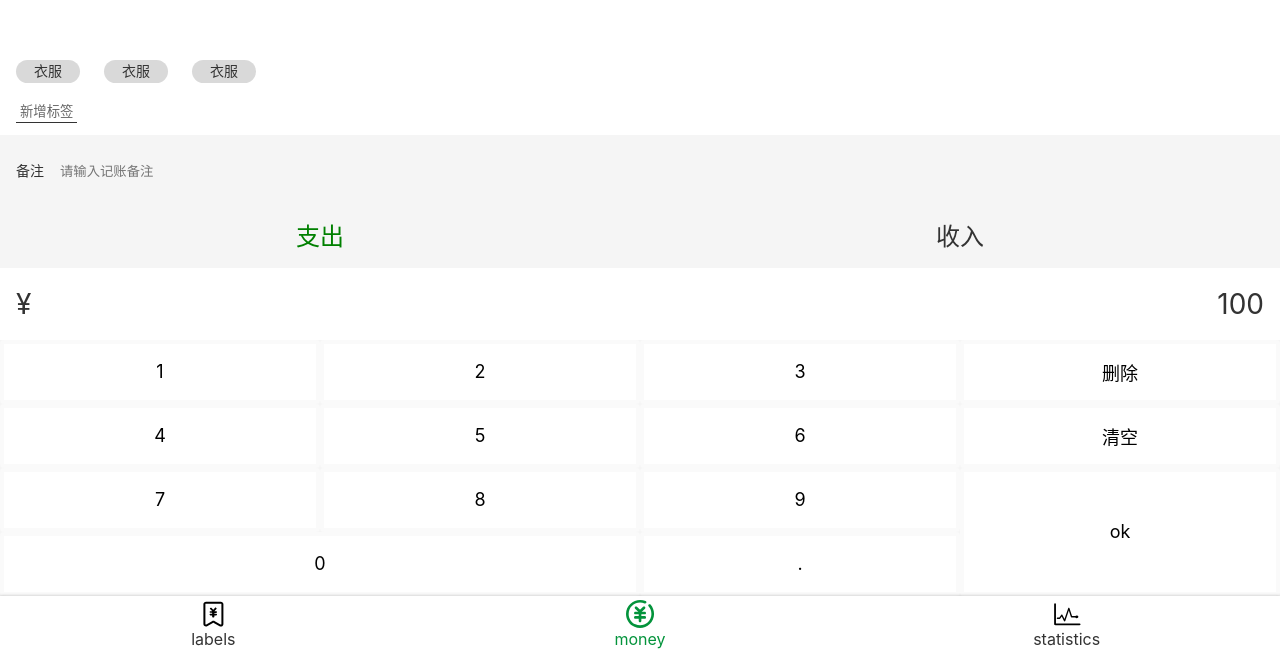
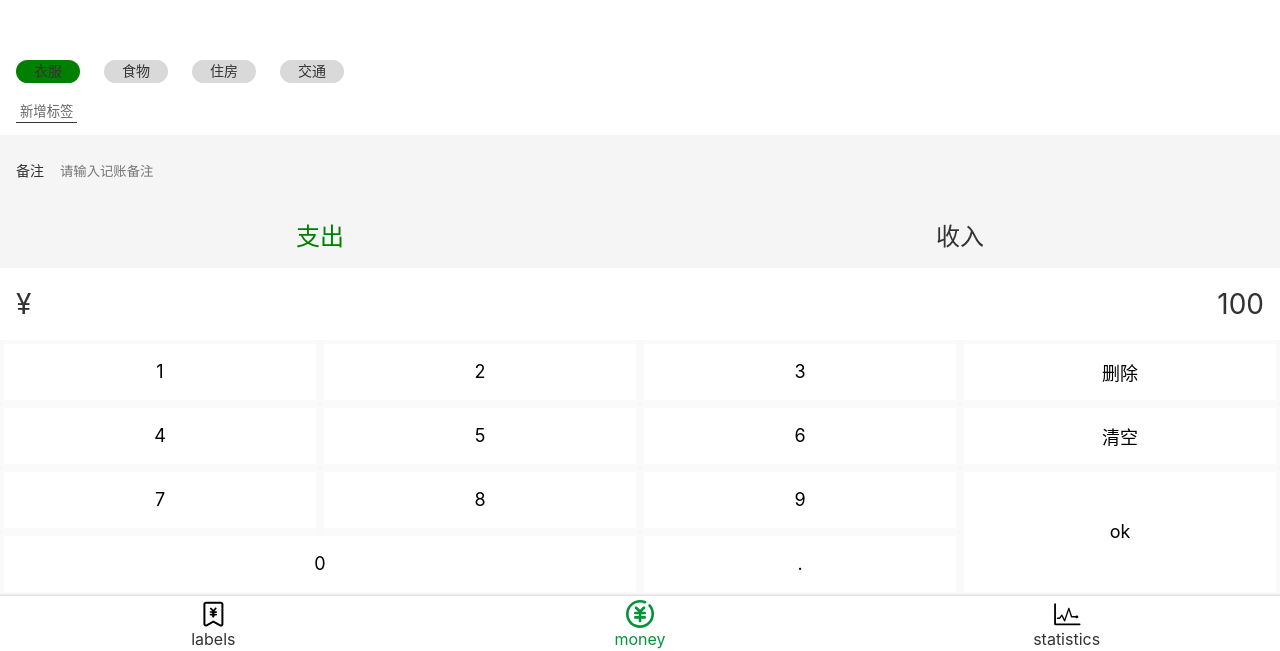
Before and after one commit to sherryYYX/money-react-code, a React app: page /#/money in a window 1280 px wide. Shown: the part 149-800 px from the top of the page. Built offline with nearby package versions, Linux system fonts and the light colour scheme.

Commit message:
完成标签的切换和新增

```diff
--- a/src/pages/Money.tsx
+++ b/src/pages/Money.tsx
@@ -2,35 +2,9 @@ import React from 'react';
 import Layout from '../components/Layout';
 import Icon from '../components/Icon';
 import styled from 'styled-components';
+import TagsStyle from './money/TagsSection';
 
-const TagsStyle = styled.div`
-  display:flex;
-  flex-direction: column;
-  justify-content: flex-end;
-  align-items: flex-start;
-  flex-grow: 1;
-  background: #fff;
-    padding: 12px 16px;
-  > ul{
-    margin: 0 -12px;
-    >li{
-      background: #d9d9d9;
-      border-radius: 18px;
-      display: inline-block;
-      padding: 3px 18px;
-      font-size: 14px;
-      margin: 8px 12px;
-    }
-  }
-  >button{
-    background: none;
-    border: none;
-    padding: 2px 4px;
-    border-bottom: 1px solid #333;
-    color: #666;
-    margin-top: 8px;
-  }
- `
+
 
 const NotesStyle = styled.section`
   background: #f5f5f5;
@@ -114,12 +88,6 @@ const Money= ()=>{
   return(
     <MyLayout>
       <TagsStyle>
-        <ul>
-          <li>衣服</li>
-          <li>衣服</li>
-          <li>衣服</li>
-        </ul>
-        <button>新增标签</button>
       </TagsStyle>
       <NotesStyle>
         <label>
--- /dev/null
+++ b/src/pages/money/TagsSection.tsx
@@ -0,0 +1,65 @@
+import React, { useState} from 'react';
+import styled from 'styled-components';
+
+const Wrapper = styled.div`
+  display:flex;
+  flex-direction: column;
+  justify-content: flex-end;
+  align-items: flex-start;
+  flex-grow: 1;
+  background: #fff;
+    padding: 12px 16px;
+  > ul{
+    margin: 0 -12px;
+    >li{
+      background: #d9d9d9;
+      border-radius: 18px;
+      display: inline-block;
+      padding: 3px 18px;
+      font-size: 14px;
+      margin: 8px 12px;
+      &.selected{
+        background: green;
+      }
+    }
+  }
+  >button{
+    background: none;
+    border: none;
+    padding: 2px 4px;
+    border-bottom: 1px solid #333;
+    color: #666;
+    margin-top: 8px;
+  }
+ `
+
+const TagsSection : React.FC=()=>{
+  const [tags, setTags] = useState<string[]>(['衣服','食物','住房','交通'])
+
+  let [selectedTag, setSelectedTag] = useState<number>(0)
+
+  const addTag = ()=>{
+    let tagName = window.prompt('请输入新增标签名')
+    //将新增标签名放到标签里，React要生成新的数组
+    if(tagName !== null){
+      setTags([...tags, tagName])
+    }
+  }
+
+  const toggle = (tag:string,index:number)=>{
+    setSelectedTag(index)
+    console.log(selectedTag);
+  }
+
+  return(
+    <Wrapper>
+      <ul>
+        {tags.map((tag,index)=>
+          <li key={tag} onClick={(e)=>toggle(tag,index)} className={selectedTag === index  ? 'selected':''}>{tag}</li>
+        )}
+      </ul>
+      <button onClick={addTag}>新增标签</button>
+    </Wrapper>
+  )
+}
+export default TagsSection;
```
